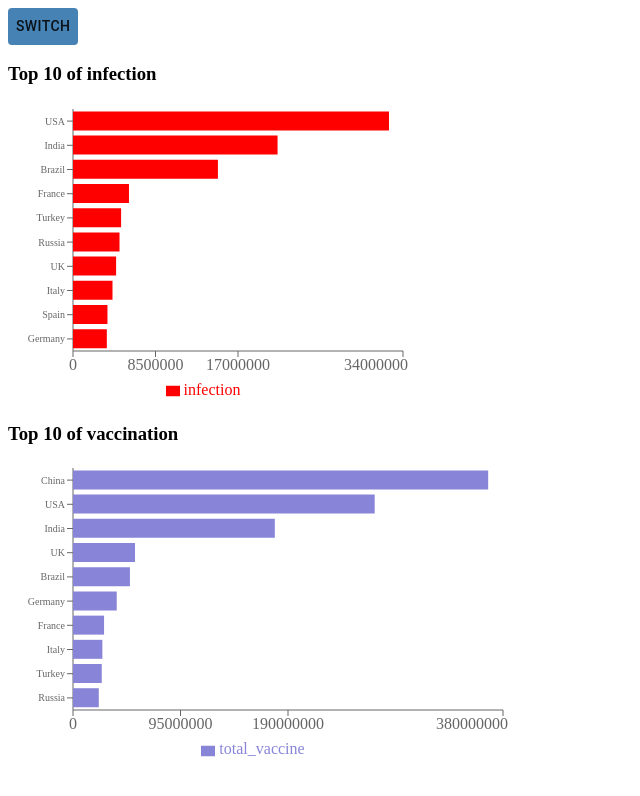
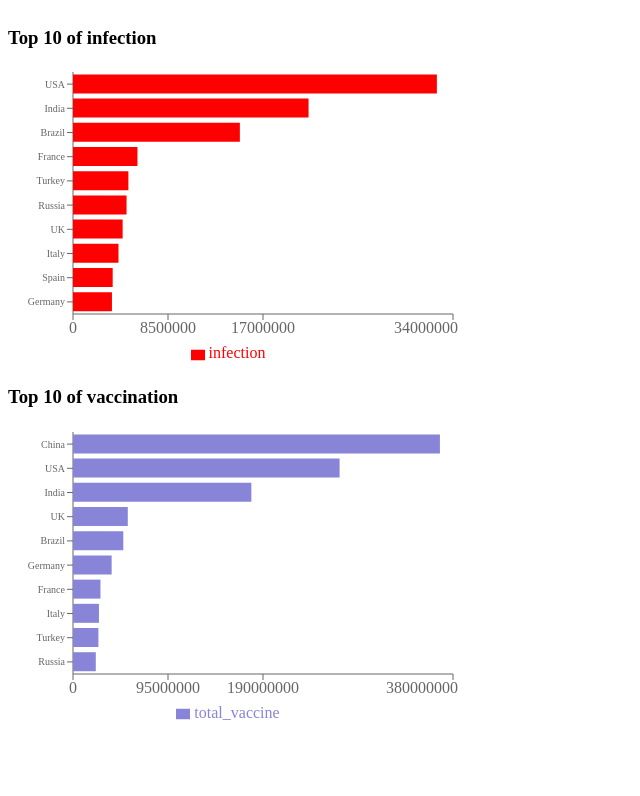
Before and after one commit to wanglec/102-project, a React (Create React App) app: page / in a window 1280 px wide. Shown: the top 796 px of the page, without its empty margins (0-640 px from the left). Built offline with nearby package versions, Linux system fonts and the light colour scheme; the HTML template or start-up script is replaced by a standard one.

Commit message:
finalize

```diff
--- a/src/App.js
+++ b/src/App.js
@@ -1,9 +1,9 @@
 import Globe from 'react-globe.gl';
 import { useState, useEffect, useMemo, React } from 'react';
-import { Box, Button } from '@material-ui/core'
+import { Box } from '@material-ui/core'
 import * as d3 from 'd3';
-import GraphAll from './GraphAll';
-import { BarChart, Bar, CartesianGrid, XAxis, YAxis, Tooltip, Legend } from 'recharts';
+//import GraphAll from './GraphAll';
+import { BarChart, Bar, XAxis, YAxis, Tooltip, Legend } from 'recharts';
 
 function App() {
   const vac_data = [{country: 'China', total_vaccine: 366910000},
@@ -27,8 +27,6 @@ function App() {
     {country: 'Italy', infection: 4070400},
     {country: 'Spain', infection: 3551262},
     {country: 'Germany', infection: 3484755}];
-
-  const [page, setPage] = useState(0);
 
   const World = () => {
     const [countries, setCountries] = useState({ features: []});
@@ -76,28 +74,12 @@ function App() {
     />
   };
 
-  const changePage = () => {
-    if (page === 0) {
-      setPage(1);
-    } else {
-      setPage(0);
-    }
-  }
-
-  useEffect(() => {
-
-  }, [page])
-
   return (
     <div>
-      <Button onClick={changePage} style={{background: 'steelblue'}}>
-        Switch
-      </Button>
-      {page === 0 ?
       <Box style={{display:'flex', flexDirection:'row', justifyContent:'space-between'}}>
         <Box width='50vh'>
           <h3>Top 10 of infection</h3>
-          <BarChart width={400} height={300} data={infection_data} layout='vertical'>
+          <BarChart width={450} height={300} data={infection_data} layout='vertical'>
               <YAxis type="category" dataKey="country" fontSize='10'/>
               <XAxis type="number"/>
               <Tooltip />
@@ -105,7 +87,7 @@ function App() {
               <Bar dataKey="infection" fill="#ff0000" />
           </BarChart>
           <h3>Top 10 of vaccination</h3>
-          <BarChart width={500} height={300} data={vac_data} layout='vertical'>
+          <BarChart width={450} height={300} data={vac_data} layout='vertical'>
               <YAxis type="category" dataKey="country" fontSize='10'/>
               <XAxis type="number"/>
               <Tooltip />
@@ -115,7 +97,6 @@ function App() {
         </Box>
         <World />
       </Box>
-      : <GraphAll />}
     </div>
   )
 }
--- a/src/GraphAll.js
+++ b/src/GraphAll.js
@@ -106,8 +106,7 @@ function GraphAll() {
             <XAxis
                 dataKey="date"
                 domain = {['auto', 'auto']}
-                tickFormatter = {(unixTime) => moment(unixTime).format('YYYY/MM/DD')}
-                type = 'category'/>
+                tickFormatter = {(unixTime) => moment(unixTime).format('YYYYMMDD')} />
             <YAxis />
             <Tooltip />
             <Legend />
```
